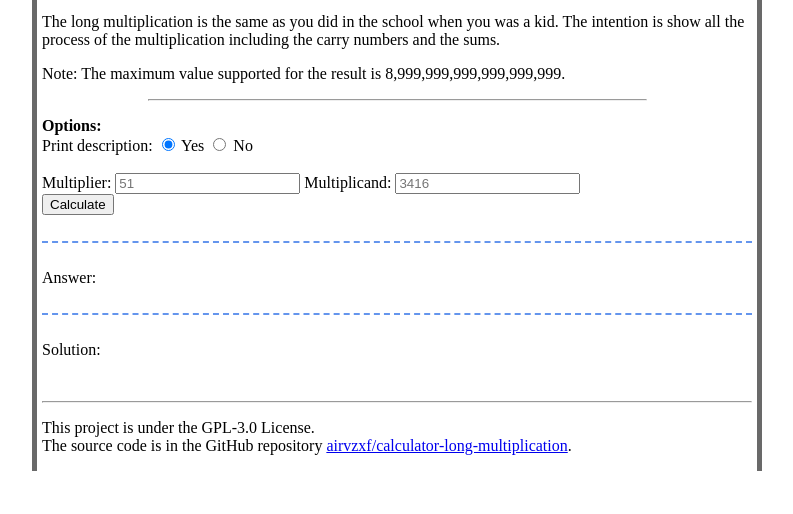
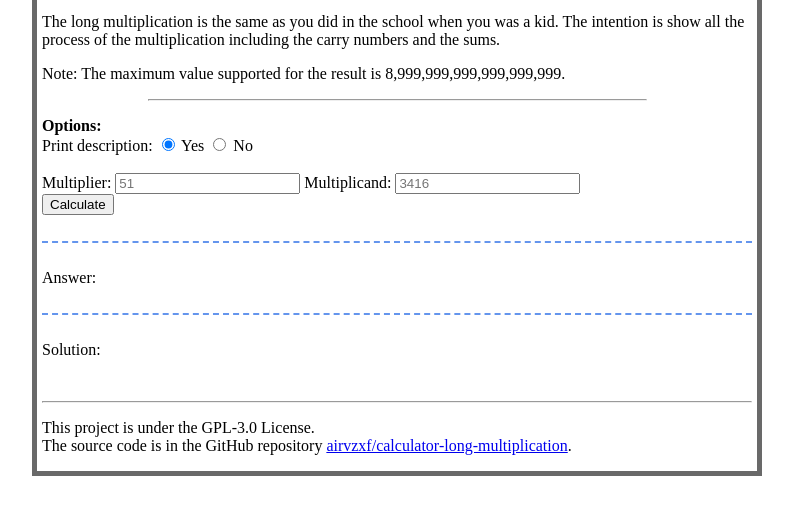
Before and after one commit to airvzxf/long-multiplication-calculator, a plain HTML site: page web/index.html in a window 1280 px wide. Shown: the part 88-602 px from the top of the page, without its empty margins (243-1036 px from the left). Drawn offline with Linux system fonts and the light colour scheme.

Commit message:
Added bottom border in the main container.

```diff
--- a/web/asset/css/styles.css
+++ b/web/asset/css/styles.css
@@ -30,10 +30,13 @@ header, section, footer {
     display: flow-root;
     border-left-width: 5px;
     border-right-width: 5px;
+    border-bottom-width: 5px;
     border-left-style: solid;
     border-right-style: solid;
+    border-bottom-style: solid;
     border-left-color: dimgrey;
     border-right-color: dimgrey;
+    border-bottom-color: dimgrey;
 }
 
 .text-center {
```
